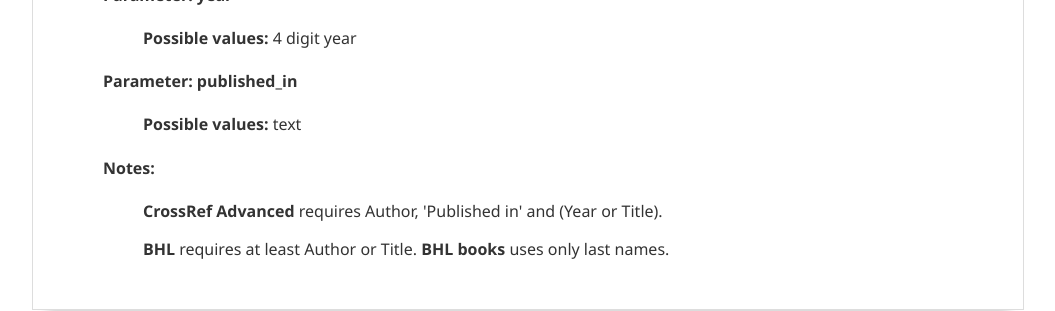
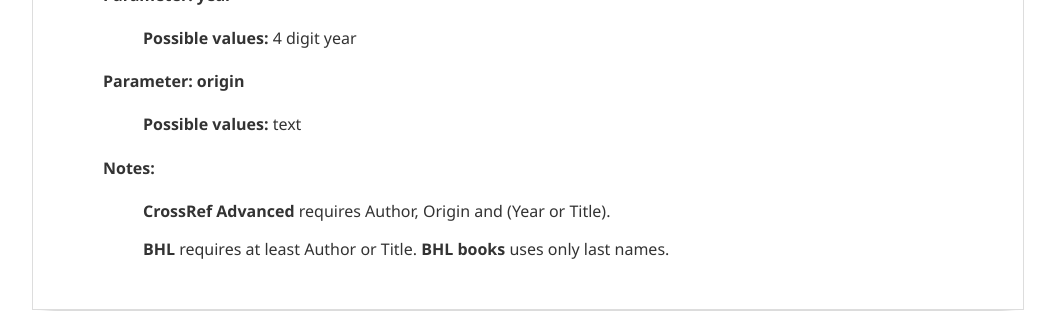
Before and after one commit to pensoft/refindit, a plain HTML site: page client/api.html in a window 1280 px wide. Shown: the part 1366-1677 px from the top of the page, without its empty margins (112-1167 px from the left). Drawn offline with Linux system fonts and the light colour scheme.

Commit message:
Fix typo in parameter name.

```diff
--- a/client/api.html
+++ b/client/api.html
@@ -66,13 +66,13 @@
     <blockquote>
       <p><strong>Possible values:</strong> 4 digit year</p>
     </blockquote>
-    <h4>Parameter: published_in</h4>
+    <h4>Parameter: origin</h4>
     <blockquote>
       <p><strong>Possible values:</strong> text</p>
     </blockquote>
     <h4>Notes:</h4>
     <blockquote>
-      <p><strong>CrossRef Advanced</strong> requires Author, 'Published in' and (Year or Title).</p>
+      <p><strong>CrossRef Advanced</strong> requires Author, Origin and (Year or Title).</p>
       <p><strong>BHL</strong> requires at least Author or Title. <strong>BHL books</strong> uses only last names.</p>
     </blockquote>
     <!--<h2>Formatting service</h2>
```
